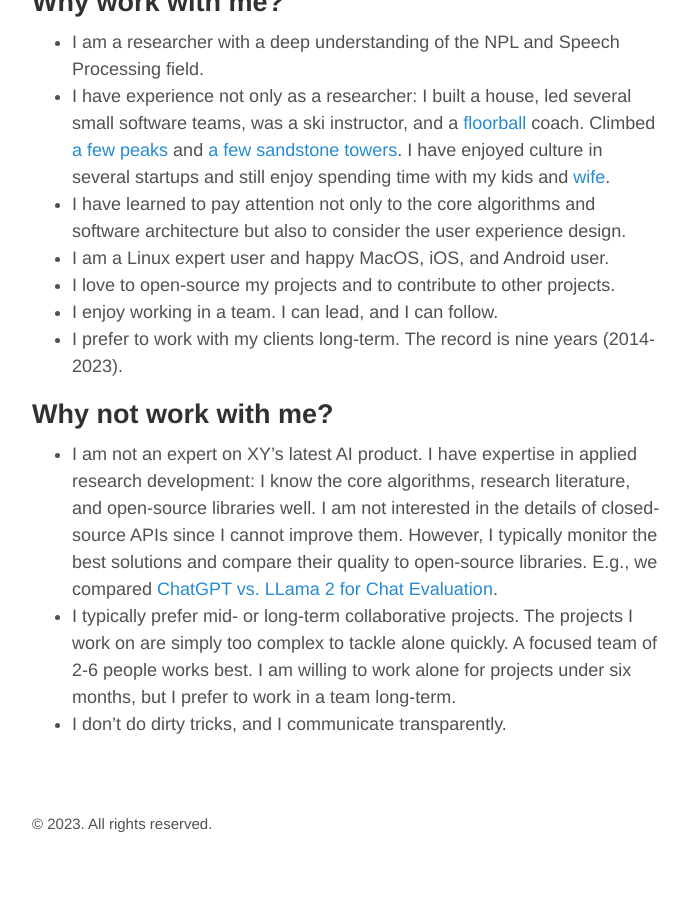
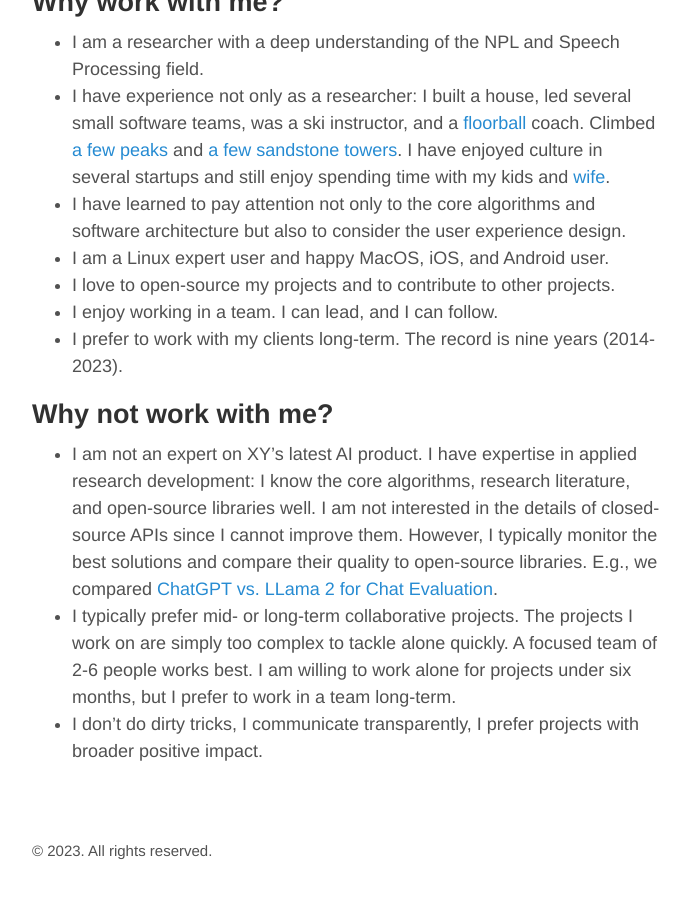
Before and after one commit to oplatek/oplatek.github.io, a Jekyll site: the page built from index.md, in a window 1280 px wide and 900 px high, scrolled down 2220 px. Shown: the whole window, without its empty margins (293-981 px from the left). Built offline with Jekyll 4.4.1, drawn with Linux system fonts in a browser that asks for light colours; before the commit the page ends 3093 px from its top, so only the background shows below that.

Commit message:
projects with positive impact

```diff
--- a/index.md
+++ b/index.md
@@ -68,7 +68,7 @@ I am based near [Sedlčany](https://cs.wikipedia.org/wiki/Sedl%C4%8Dany), and co
   The projects I work on are simply too complex to tackle alone quickly.
   A focused team of 2-6 people works best.
   I am willing to work alone for projects under six months, but I prefer to work in a team long-term.
-- I don't do dirty tricks, and I communicate transparently.
+- I don't do dirty tricks, I communicate transparently, I prefer projects with broader positive impact.
 
 <!-- ## The Not-So-Brief Personal History -->
 <!-- Back in high school, I was happy focusing on learning German and English and was deeply interested in politics. -->
```
